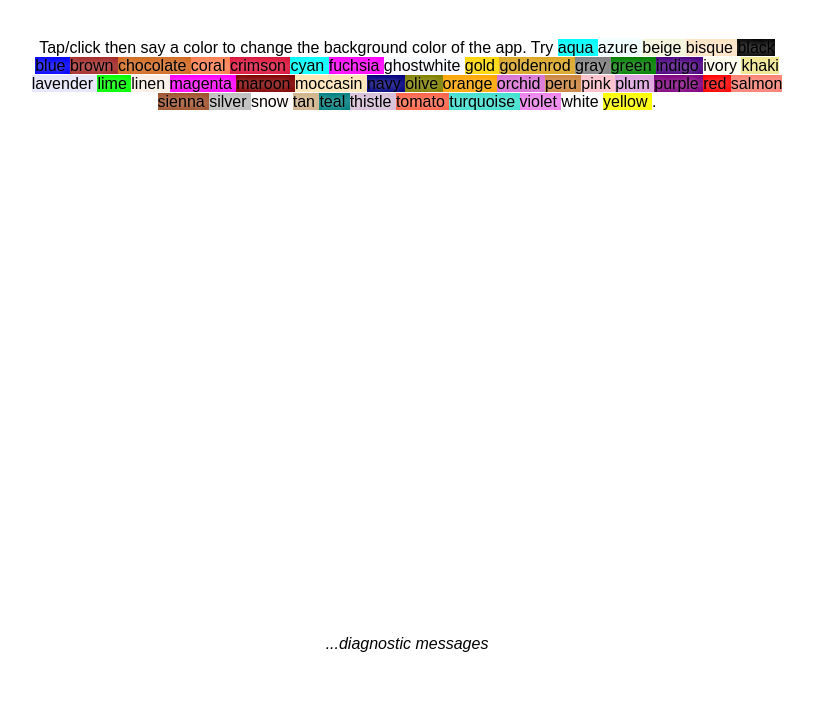
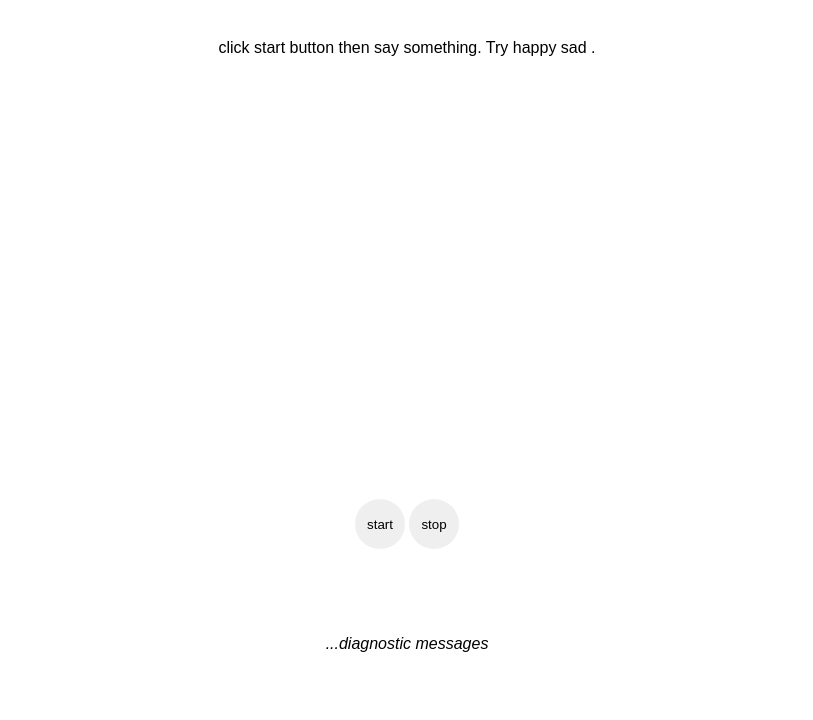
Before and after one commit to Sithiphat/VRChat-voice-to-parameter, a website: page public/index.html in a window 1280 px wide. Shown: the part 101-821 px from the top of the page, without its empty margins (233-1046 px from the left). Drawn offline with Linux system fonts and the light colour scheme.

Commit message:
add html to express

```diff
--- a/package.json
+++ b/package.json
@@ -3,7 +3,6 @@
     "body-parser": "^1.20.1",
     "cors": "^2.8.5",
     "express": "^4.18.2",
-    "open": "^8.4.0",
     "osc": "^2.4.3"
   },
   "name": "vrc-face",
--- a/index.html
+++ b/public/index.html
@@ -5,19 +5,41 @@
     <meta http-equiv="X-UA-Compatible" content="IE=edge,chrome=1" />
     <meta name="viewport" content="width=device-width" />
 
-    <title>Speech color changer</title>
+    <title>Voice to VRC</title>
 
     <link rel="stylesheet" href="style.css" />
+
+
   </head>
 
   <body>
-    <h1>Speech color changer</h1>
+
+
+
+    <h1>Voice to VRC</h1>
+
+
+
 
     <p class="hints"></p>
+
+
+    <div class="button-container">
+      <button id="button1">start</button>
+      <button id="button2">stop</button>
+    </div>
+
     <div>
       <p class="output"><em>...diagnostic messages</em></p>
     </div>
 
+
+
+
+
+
+
+
     <script src="script.js"></script>
   </body>
 </html>
--- a/script.js
+++ b/public/script.js
@@ -2,7 +2,7 @@ var SpeechRecognition = SpeechRecognition || webkitSpeechRecognition
 var SpeechGrammarList = SpeechGrammarList || window.webkitSpeechGrammarList
 var SpeechRecognitionEvent = SpeechRecognitionEvent || webkitSpeechRecognitionEvent
 
-var colors = [ 'aqua' , 'azure' , 'beige', 'bisque', 'black', 'blue', 'brown', 'chocolate', 'coral', 'crimson', 'cyan', 'fuchsia', 'ghostwhite', 'gold', 'goldenrod', 'gray', 'green', 'indigo', 'ivory', 'khaki', 'lavender', 'lime', 'linen', 'magenta', 'maroon', 'moccasin', 'navy', 'olive', 'orange', 'orchid', 'peru', 'pink', 'plum', 'purple', 'red', 'salmon', 'sienna', 'silver', 'snow', 'tan', 'teal', 'thistle', 'tomato', 'turquoise', 'violet', 'white', 'yellow'];
+var colors = [ 'happy','sad'];
 
 var recognition = new SpeechRecognition();
 
@@ -33,18 +33,26 @@ var hints = document.querySelector('.hints');
 var colorHTML= '';
 colors.forEach(function(v, i, a){
   console.log(v, i);
-  colorHTML += '<span style="background-color:' + v + ';"> ' + v + ' </span>';
+  colorHTML +=  v + ' </span>';
 });
-hints.innerHTML = 'Tap/click then say a color to change the background color of the app. Try ' + colorHTML + '.';
+hints.innerHTML = 'click start button then say something. Try ' + colorHTML + '.';
 
-document.body.onclick = function() {
+// document.body.onclick = function() {
+//   recognition.start();
+//   console.log('Ready to receive a color command.');
+// }
+const button1 = document.getElementById('button1');
+const button2 = document.getElementById('button2');
+
+button1.addEventListener('click', function() {
   recognition.start();
-  console.log('Ready to receive a color command.');
-}
+  console.log('Ready to receive a command.');
+});
 
-
-
-
+button2.addEventListener('click', function() {
+  recognition.stop();
+  console.log('stoped record.');
+});
 
 recognition.onresult = function(event) {
   // The SpeechRecognitionEvent results property returns a SpeechRecognitionResultList object
@@ -64,30 +72,7 @@ recognition.onresult = function(event) {
   request.open("GET","http://localhost:3000/word/"+color.trim());
   request.send();
   //console.log('Confidence: ' + event.results[0][0].confidence);
-//   var payload = {
-//     a: 1,
-//     b: 2
-// };
 
-
-//   fetch('http://localhost:3000/', {
-//    // mode: 'no-cors',
-//     method: 'POST',
-//     headers: {
-//       'Content-Type': 'application/json'
-//     },
-//     body: {
-//       "email" : "email",
-//       "password" : "password"
-//     },
-//     //body: JSON.stringify({
-// //      word: color.trim(),
-//      //   "word":"aaaa"
-//      // })
-
-
-
-//     })
 
 
 }
@@ -104,6 +89,13 @@ recognition.onerror = function(event) {
   diagnostic.textContent = 'Error occurred in recognition: ' + event.error;
 }
 
+
+recognition.onstart =function(event) {
+  diagnostic.textContent = 'Speech recognition start';
+
+
+}
+
 recognition.onend =function(event) {
   diagnostic.textContent = 'Speech recognition service disconnected';
 
--- a/style.css
+++ b/public/style.css
@@ -36,3 +36,21 @@ ul {
 .hints span {
   text-shadow: 0px 0px 6px rgba(255,255,255,0.7);
 }
+
+
+
+.button-container {
+  height: 200px;
+  text-align: center;
+  margin-top: 20px;
+}
+
+
+  button {
+    border-radius: 50%;
+    width: 50px;
+    height: 50px;
+    border: none;
+    outline: none;
+    cursor: pointer;
+  }
```
Also changed, not shown: app.js (+5 -3 lines), 1 other file.
